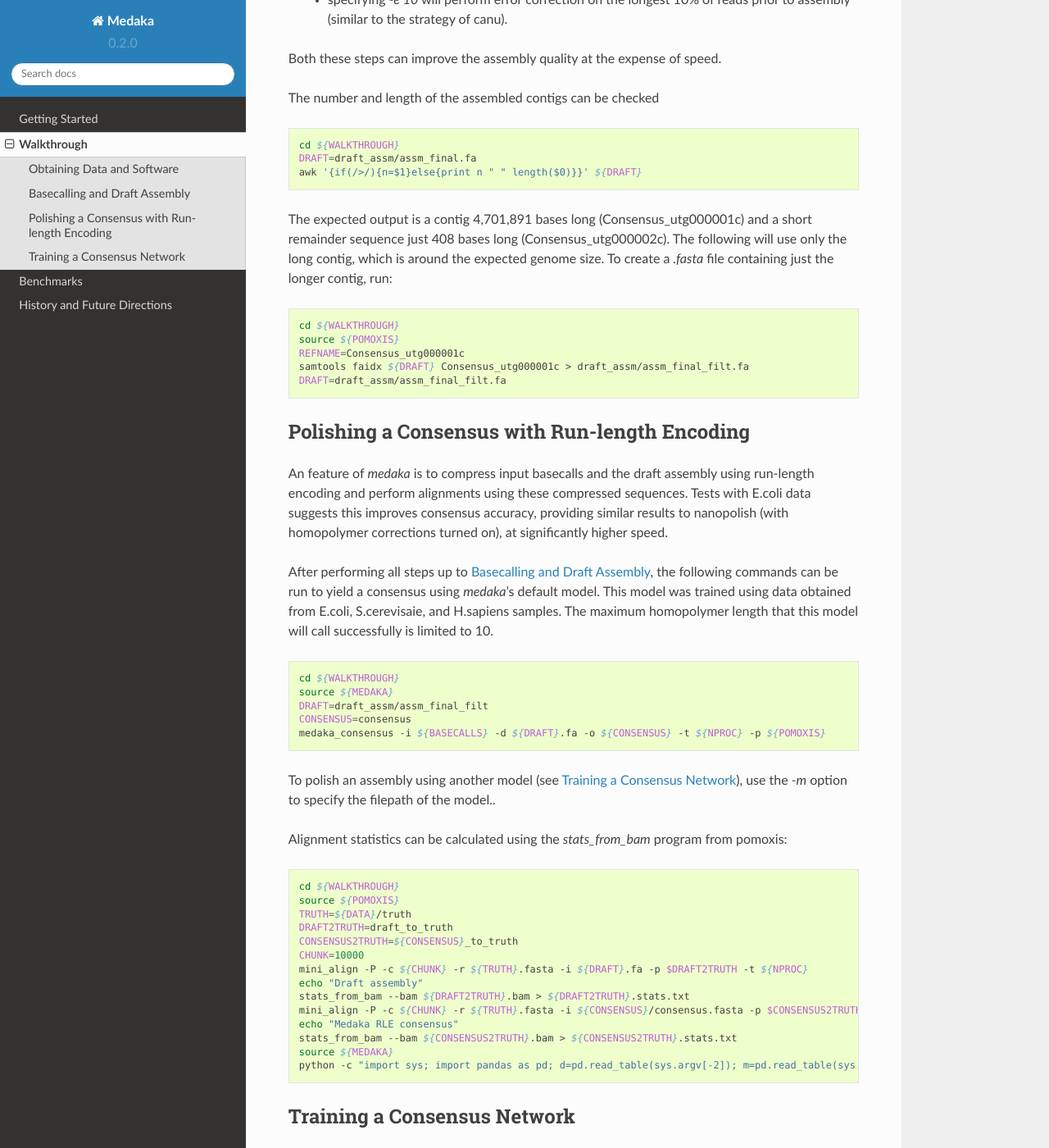
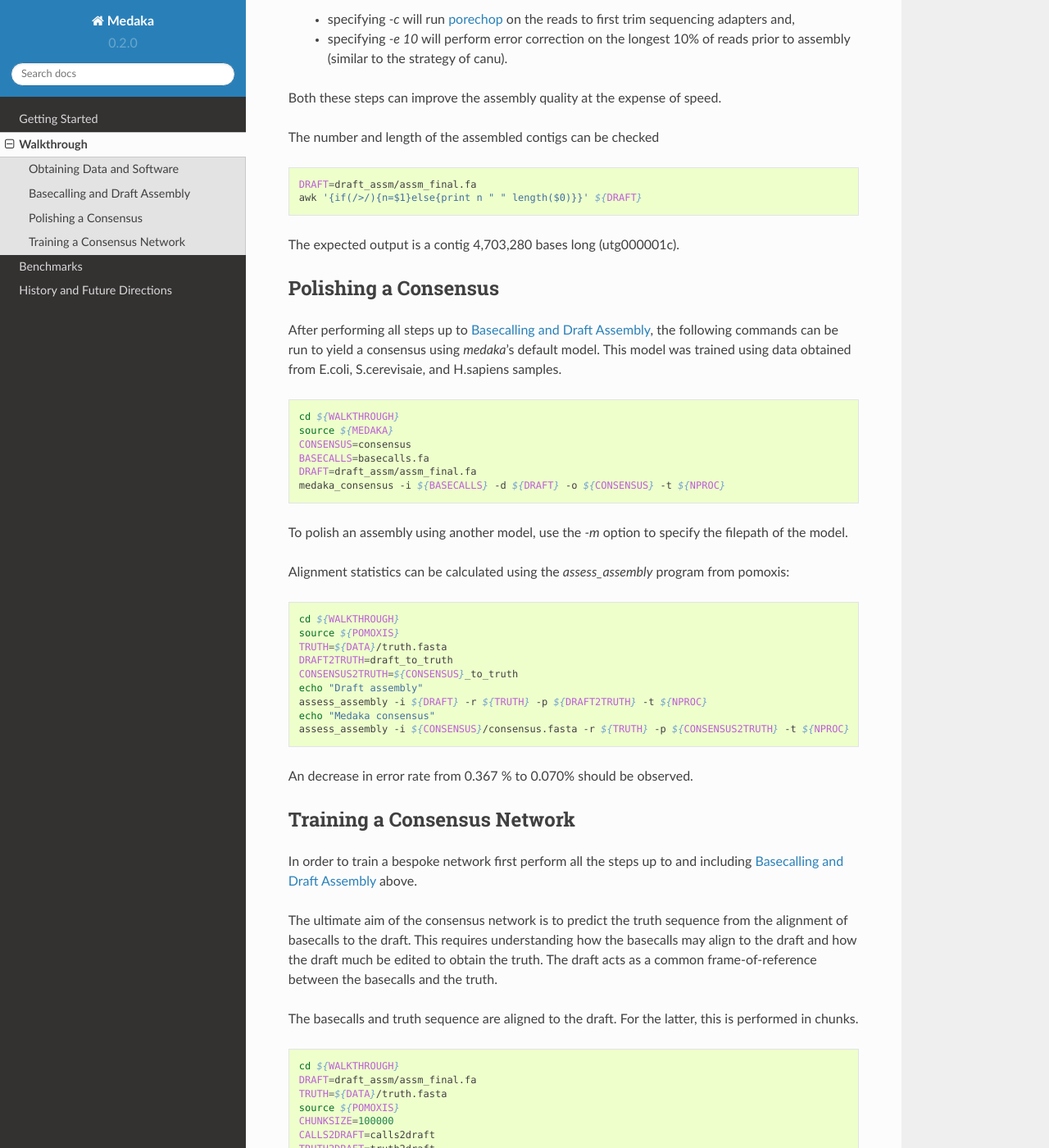
Before and after one commit to nanoporetech/medaka, a Sphinx documentation site: the page built from docs/walkthrough.rst, in a window 1280 px wide and 1400 px high, scrolled down 1802 px. Shown: the whole window at 82% size. Built offline with Sphinx 7.4.7 and the Read the Docs theme 2.0.0, drawn with Linux system fonts in a browser that asks for light colours; pages that are not in the unit, such as notebooks, are missing from menus; some of the changed text lies outside the part shown.

Commit message:
New non-RLE encoded model, docker file, bugfixes

```diff
--- a/docs/examples.rst
+++ b/docs/examples.rst
@@ -87,7 +87,10 @@ format are required, see :ref:`basecalling_and_draft_assembly`.
 
     source ${MEDAKA}  # i.e. medaka/bin/activate as above
     NPROC=$(nproc)
-    medaka_consensus -i basecalls.fa -d draft_assembly.fa -o medaka_consensus -t ${NPROC} -p ${POMOXIS}
+    BASECALLS=basecalls.fa
+    DRAFT=draft_assm/assm_final.fa
+    OUTDIR=medaka_consensus
+    medaka_consensus -i ${BASECALLS} -d ${DRAFT} -o ${OUTDIR} -t ${NPROC}
 
 When `medaka_consensus` has finished running, the consensus will be saved to
 `medaka_consensus/consensus.fasta`.
--- a/docs/walkthrough.rst
+++ b/docs/walkthrough.rst
@@ -67,7 +67,9 @@ The necessary software can be sourced using the same process as described in
 Basecalling and Draft Assembly
 ------------------------------
 
-The downloaded data can be basecalled using `scrappie`:
+For the purposes of this walkthrough, the downloaded data can be basecalled
+using the open-source `scrappie`, but in general it is preferable to use medaka
+with the basecaller used in its training (`Guppy`).
 
 .. code-block:: bash
 
@@ -104,97 +106,57 @@ The number and length of the assembled contigs can be checked
 
 .. code-block:: bash
 
-    cd ${WALKTHROUGH}
     DRAFT=draft_assm/assm_final.fa
     awk '{if(/>/){n=$1}else{print n " " length($0)}}' ${DRAFT}
 
-The expected output is a contig 4,701,891 bases long (Consensus_utg000001c) and
-a short remainder sequence just 408 bases long (Consensus_utg000002c). The
-following will use only the long contig, which is around the expected genome
-size. To create a `.fasta` file containing just the longer contig, run:
+The expected output is a contig 4,703,280 bases long (utg000001c).
 
-.. code-block:: bash
+.. _polishing:
 
-    cd ${WALKTHROUGH}
-    source ${POMOXIS}
-    REFNAME=Consensus_utg000001c
-    samtools faidx ${DRAFT} Consensus_utg000001c > draft_assm/assm_final_filt.fa
-    DRAFT=draft_assm/assm_final_filt.fa
-
-
-.. _polishing_with_rle:
-
-Polishing a Consensus with Run-length Encoding
-----------------------------------------------
-
-An feature of `medaka` is to compress input basecalls and the draft
-assembly using run-length encoding and perform alignments using these
-compressed sequences. Tests with E.coli data suggests this improves consensus
-accuracy, providing similar results to nanopolish (with homopolymer corrections
-turned on), at significantly higher speed.
+Polishing a Consensus
+----------------------
 
 After performing all steps up to :ref:`basecalling_and_draft_assembly`, the
 following commands can be run to yield a consensus using `medaka`'s default
 model. This model was trained using data obtained from E.coli, S.cerevisaie,
-and H.sapiens samples. The maximum homopolymer length that this model will call
-successfully is limited to 10.
+and H.sapiens samples.
 
 .. code-block:: bash
 
     cd ${WALKTHROUGH}
     source ${MEDAKA}
-    DRAFT=draft_assm/assm_final_filt
     CONSENSUS=consensus
-    medaka_consensus -i ${BASECALLS} -d ${DRAFT}.fa -o ${CONSENSUS} -t ${NPROC} -p ${POMOXIS}
+    BASECALLS=basecalls.fa
+    DRAFT=draft_assm/assm_final.fa
+    medaka_consensus -i ${BASECALLS} -d ${DRAFT} -o ${CONSENSUS} -t ${NPROC}
 
-To polish an assembly using another model (see :ref:`training_with_rle`), use
-the `-m` option to specify the filepath of the model..
+To polish an assembly using another model, use
+the `-m` option to specify the filepath of the model.
 
-Alignment statistics can be calculated using the `stats_from_bam` program from
+Alignment statistics can be calculated using the `assess_assembly` program from
 pomoxis:
 
 .. code-block:: bash
 
     cd ${WALKTHROUGH}
     source ${POMOXIS}
-    TRUTH=${DATA}/truth
+    TRUTH=${DATA}/truth.fasta
     DRAFT2TRUTH=draft_to_truth
     CONSENSUS2TRUTH=${CONSENSUS}_to_truth
-    CHUNK=10000
-    mini_align -P -c ${CHUNK} -r ${TRUTH}.fasta -i ${DRAFT}.fa -p $DRAFT2TRUTH -t ${NPROC}
     echo "Draft assembly"
-    stats_from_bam --bam ${DRAFT2TRUTH}.bam > ${DRAFT2TRUTH}.stats.txt
-    mini_align -P -c ${CHUNK} -r ${TRUTH}.fasta -i ${CONSENSUS}/consensus.fasta -p $CONSENSUS2TRUTH -t ${NPROC}
-    echo "Medaka RLE consensus"
-    stats_from_bam --bam ${CONSENSUS2TRUTH}.bam > ${CONSENSUS2TRUTH}.stats.txt
-    source ${MEDAKA}
-    python -c "import sys; import pandas as pd; d=pd.read_table(sys.argv[-2]); m=pd.read_table(sys.argv[-1]); d['n']='draft'; m['n']='medaka'; c=pd.concat([d,m]); print(c.groupby('n')['acc','iden'].mean().T)" ${DRAFT2TRUTH}.stats.txt ${CONSENSUS2TRUTH}.stats.txt
+    assess_assembly -i ${DRAFT} -r ${TRUTH} -p ${DRAFT2TRUTH} -t ${NPROC}
+    echo "Medaka consensus"
+    assess_assembly -i ${CONSENSUS}/consensus.fasta -r ${TRUTH} -p ${CONSENSUS2TRUTH} -t ${NPROC}
 
+An decrease in error rate from 0.367 % to 0.070% should be observed.
 
-
-.. _training_with_rle:
+.. _training:
 
 Training a Consensus Network
 ----------------------------
 
 In order to train a bespoke network first perform all the steps up to and
-including :ref:`basecalling_and_draft_assembly` above. Following this the first
-task is to perform the run length encoding of the three inputs: the truth
-sequence, the draft assembly, and the basecalls:
-
-.. code-block:: bash
-
-    cd ${WALKTHROUGH}
-    source ${MEDAKA}
-    DRAFT=draft_assm/assm_final_filt
-    TRUTH=${DATA}/truth
-    DRAFTCOMPRFQ=${DRAFT}_compr.fq
-    TRUTHCOMPRFQ=${TRUTH}_compr.fq
-    BASECALLSCOMPRFQ=basecalls_compr.fq
-    hp_compress compress ${DRAFT}.fa -t ${NPROC} > ${DRAFTCOMPRFQ}
-    hp_compress compress ${TRUTH}.fasta -t ${NPROC} > ${TRUTHCOMPRFQ}
-    hp_compress compress ${BASECALLS} -t ${NPROC} > ${BASECALLSCOMPRFQ}
-
+including :ref:`basecalling_and_draft_assembly` above.
 
 The ultimate aim of the consensus network is to predict the truth sequence from
 the alignment of basecalls to the draft. This requires understanding how the
@@ -202,21 +164,20 @@ basecalls may align to the draft and how the draft much be edited to obtain the
 truth. The draft acts as a common frame-of-reference between the basecalls
 and the truth.
 
-The compressed basecalls and truth sequence are aligned to the compressed
-draft. For the latter, this is performed in chunks.
+The basecalls and truth sequence are aligned to the draft. For the latter, this is performed in chunks.
 
 .. code-block:: bash
 
     cd ${WALKTHROUGH}
+    DRAFT=draft_assm/assm_final.fa
+    TRUTH=${DATA}/truth.fasta
     source ${POMOXIS}
-    DRAFTCOMPRFA=${DRAFT}_compr.fa
-    fast_convert qa < ${DRAFTCOMPRFQ} > ${DRAFTCOMPRFA}
-    COMPRCALLS2COMPRDRAFT=compr_calls_to_compr_draft
-    COMPRTRUTH2COMPRDRAFT=compr_truth_to_compr_draft
     CHUNKSIZE=100000
+    CALLS2DRAFT=calls2draft
+    TRUTH2DRAFT=truth2draft
 
-    mini_align -P -m -r ${DRAFTCOMPRFA} -i ${BASECALLSCOMPRFQ} -t ${NPROC} -p ${COMPRCALLS2COMPRDRAFT}
-    mini_align -c ${CHUNKSIZE} -P -m -r ${DRAFTCOMPRFA} -i ${TRUTHCOMPRFQ} -t ${NPROC} -p ${COMPRTRUTH2COMPRDRAFT}
+    mini_align -P -m -r ${DRAFT} -i ${BASECALLS} -t ${NPROC} -p ${CALLS2DRAFT}
+    mini_align -c ${CHUNKSIZE} -P -m -r ${DRAFT} -i ${TRUTH} -t ${NPROC} -p ${TRUTH2DRAFT}
 
 These raw alignments must now be converted into features for input into a neural
 network. To reduce any IO bottlenecks during training, the training data can be
@@ -229,22 +190,22 @@ model is used to make predictions.
 
     cd ${WALKTHROUGH}
     source ${MEDAKA}
-    REFNAME=Consensus_utg000001c
-    TRAINEND=3761512
-    TRAINFEATURES=rle_train_features.hdf
+    REFNAME=utg000001c
+    TRAINEND=3762624
+    TRAINFEATURES=train_features.hdf
     FRACTION="0.1 1"
     BATCHSIZE=200
-    hp_compress features ${COMPRCALLS2COMPRDRAFT}.bam ${DRAFTCOMPRFQ} ${TRAINFEATURES} -T ${COMPRTRUTH2COMPRDRAFT}.bam -t ${NPROC} -r ${REFNAME}:-${TRAINEND} --batch_size ${BATCHSIZE} --read_fraction ${FRACTION} --chunk_len 1000 --chunk_ovlp 0
+    MODEL_FEAT_OPT=medaka/medaka/data/medaka_model.hdf5
+    hp_compress features ${CALLS2DRAFT}.bam ${TRAINFEATURES} -T ${TRUTH2DRAFT}.bam -t ${NPROC} -r ${REFNAME}:-${TRAINEND} --batch_size ${BATCHSIZE} --read_fraction ${FRACTION} --chunk_len 1000 --chunk_ovlp 0 -m ${MODEL_FEAT_OPT} --max_label_len 1
 
-Now everything is in place to train a consensus network with the run-length
-encoded features with `medaka train`:
+Now everything is in place to train a consensus network with `medaka train`:
 
 .. code-block:: bash
 
     cd ${WALKTHROUGH}
     source ${MEDAKA}
     TRAINNAME=training
-    medaka train ${TRAINFEATURES} --train_name ${TRAINNAME}
+    medaka train ${TRAINFEATURES} --train_name ${TRAINNAME} --epochs 10
 
 Depending on the compute resources available, this step may take some time.
 During training, models are regularly checkpointed so that training may be
@@ -270,7 +231,6 @@ the model using the `-m` option):
 
     cd ${WALKTHROUGH}
     source ${MEDAKA}
-    DRAFT=draft_assm/assm_final_filt
-    CONSENSUS=consensus
+    CONSENSUS=consensus_trained
     MODEL=${TRAINNAME}/model.best.val.hdf5
-    medaka_consensus -m ${MODEL} -i ${BASECALLS} -d ${DRAFT}.fa -o consensus -t ${NPROC} -p ${POMOXIS}
+    medaka_consensus -i ${BASECALLS} -d ${DRAFT} -o ${CONSENSUS} -t ${NPROC} -m ${MODEL}
```
Also changed, not shown: other parts of docs/walkthrough.rst (+2 -2 lines), docs/benchmarks.rst (+30 -23 lines), setup.py (+4 -3 lines), 9 other files.
